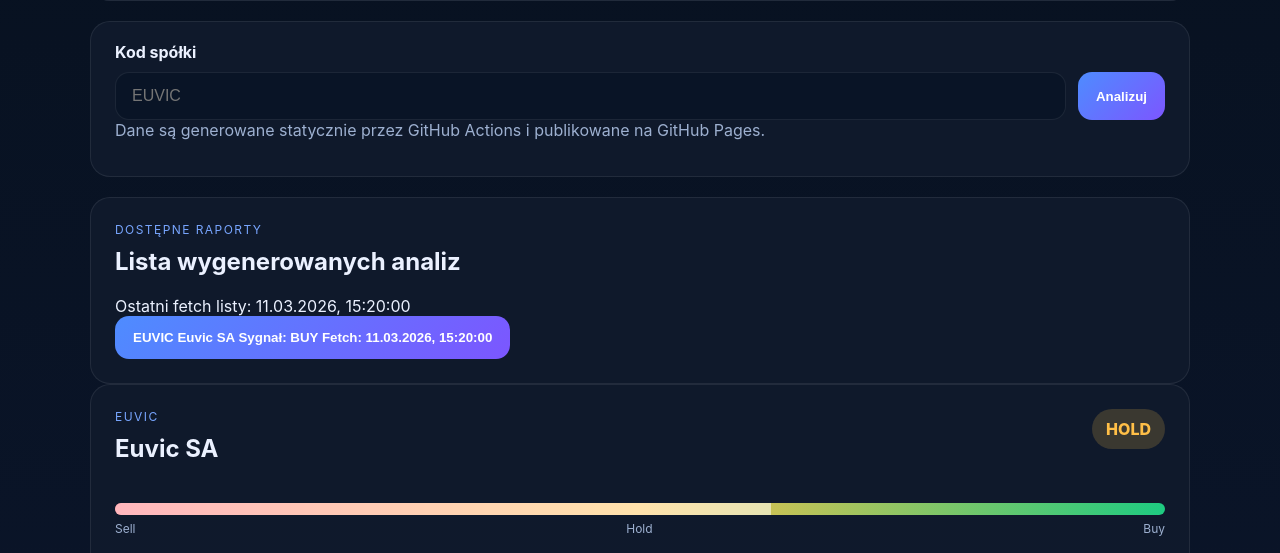
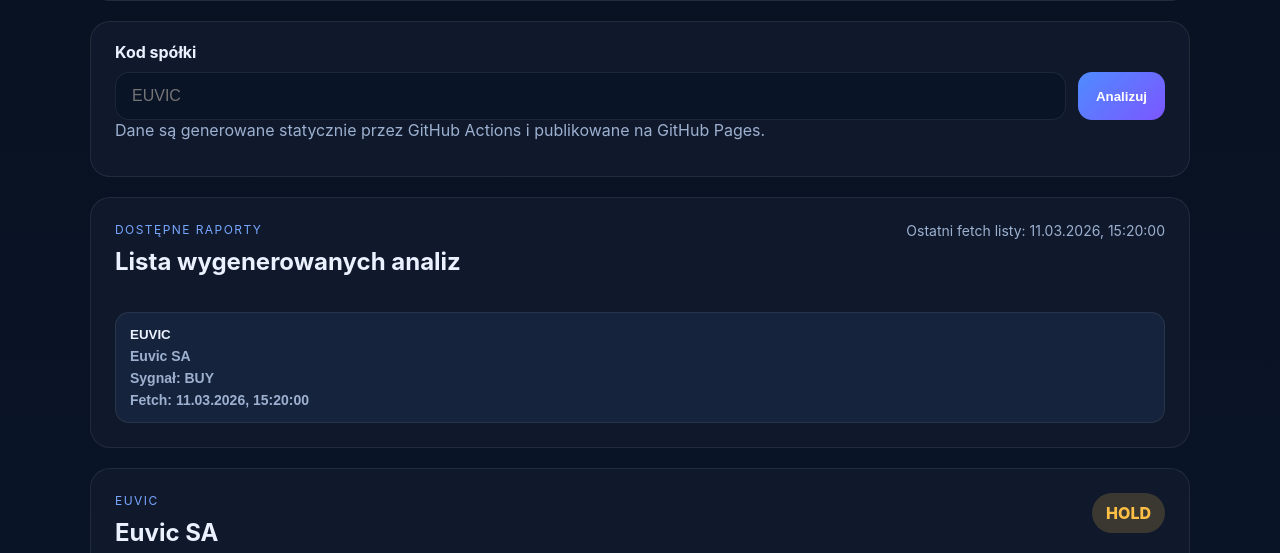
Before and after one commit to 110kc3/bankier-street-bets, a website: page index.html in a window 1280 px wide. Shown: the part 226-779 px from the top of the page. Drawn offline with Linux system fonts and the light colour scheme.

Commit message:
style: add reports list styling

```diff
--- a/styles.css
+++ b/styles.css
@@ -25,6 +25,15 @@ body {
 h1, h2, h3, p { margin-top: 0; }
 .lead, .hint, .summary-copy, .disclaimer { color: var(--muted); }
 .search-card { padding: 20px 24px; margin-bottom: 20px; }
+.reports-card { margin-bottom: 20px; }
+.reports-head { display: flex; justify-content: space-between; align-items: start; gap: 16px; margin-bottom: 16px; }
+.reports-updated { color: var(--muted); font-size: 14px; }
+.reports-list { display: grid; grid-template-columns: repeat(auto-fit, minmax(220px, 1fr)); gap: 12px; }
+.report-item {
+  text-align: left; background: var(--panel-2); border: 1px solid var(--border); border-radius: 14px;
+  padding: 14px; display: grid; gap: 6px; color: var(--text);
+}
+.report-item span { color: var(--muted); font-size: 14px; }
 .search-form label { display: block; margin-bottom: 10px; font-weight: 700; }
 .search-row { display: flex; gap: 12px; }
 input {
```
